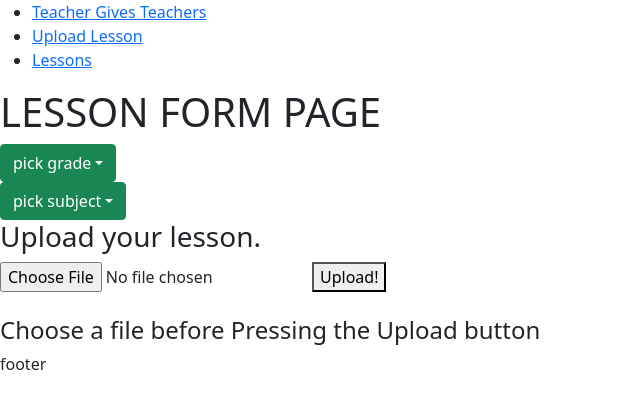
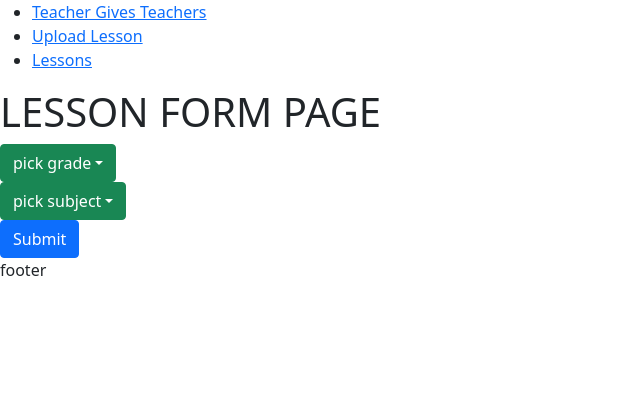
Before and after one commit to Ekosma/p5-frontend, a React (Create React App) app: page /Lesson/new in a window 1280 px wide. Shown: the top 408 px of the page, without its empty margins (0-640 px from the left). Built offline with nearby package versions, Linux system fonts and the light colour scheme.

Commit message:
hitting first fetch

```diff
--- a/src/components/lessonForm/LessonFormContainer.js
+++ b/src/components/lessonForm/LessonFormContainer.js
@@ -3,6 +3,7 @@ import PdfUpload from "./Pdf_Upload";
 import DropdownItem from '../dropdownItem';
 import { connect } from 'react-redux';
 import {fetchLessons} from '../../redux/actions/fetchLessons'
+import { Form, Button } from 'react-bootstrap';
 
 class LessonFormContainer extends Component {
   constructor(props) {
@@ -25,19 +26,31 @@ class LessonFormContainer extends Component {
       subject: e.target.innerHTML
     })
   }
+
+  handleSubmit = (e) => {
+    e.preventDefault()
+    console.log("handleSubmit")
+    console.log(this.state.grade)
+    this.props.fetchLessons(this.state.grade)
+    console.log("handleSubmit")
+    this.setState({
+
+    })
+  }
+
   render() {
     const grades = ["Kindergarten", "First", "Second", "Third", "Fourth", "Fifth", "Sixth", "Seventh", "Eighth", "Ninth", "Tenth", "Eleventh", "Twelfth" ]
-      const subjects = ["English", "History", "Mathematics", "Science", "Fine Arts", "Athletics", "Elective"]
+    const subjects = ["English", "History", "Mathematics", "Science", "Fine Arts", "Athletics", "Elective"]
 
-      const listGrade = <DropdownItem list={grades} choice={this.state.grade} onClick={this.gradeChoice} />
-      const listSubject = <DropdownItem list={subjects} choice={this.state.subject} onClick={this.subjectChoice} />
+    const listGrade = <DropdownItem list={grades} choice={this.state.grade} onClick={this.gradeChoice} />
+    const listSubject = <DropdownItem list={subjects} choice={this.state.subject} onClick={this.subjectChoice} />
     return (
-      <div>
+      <Form onSubmit={this.handleSubmit}>
         <h1>LESSON FORM PAGE</h1>
         {listGrade}
         {listSubject}
-        <PdfUpload />
-      </div>
+        <Button variant="primary" type="submit">Submit</Button>
+      </Form>
     )
   }
 }
--- a/src/redux/actions/fetchLessons.js
+++ b/src/redux/actions/fetchLessons.js
@@ -1,15 +1,16 @@
 export const fetchLessons = (data) => {
+  console.log(data)
   return(dispatch) => {
+    console.log("fetchLessons")
     fetch(`http://localhost:3001/lessons`, {
-      method: "POST",
       headers: {
         "Content-Type": "application/json",
       },
+      method: "POST",
       body: JSON.stringify({ lesson: data }),
     })
       .then((res) => res.json())
-      .then((lesson) =>
-        dispatch({ type: "UPLOAD_LESSON_SUCCESS", payload: lesson })
+      .then((lesson) => dispatch({ type: "UPLOAD_LESSON_SUCCESS", payload: lesson })
       )
   }
 }
--- a/src/redux/reducers/reducer.js
+++ b/src/redux/reducers/uploadForm.js
@@ -1,15 +1,15 @@
 const initialState = {
-
+  grade: "",
+  subject: ""
 }
 
 // Use the initialState as a default value
 export default function appReducer(state = initialState, action) {
   // The reducer normally looks at the action type field to decide what happens
   switch (action.type) {
-    // Do something here based on the different types of actions
+    case "UPLOAD_LESSON_SUCCESS":
+      return action.formData
     default:
-      // If this reducer doesn't recognize the action type, or doesn't
-      // care about this specific action, return the existing state unchanged
       return state
   }
 }
--- a/src/redux/store.js
+++ b/src/redux/store.js
@@ -1,6 +1,13 @@
-import { createStore } from 'redux'
-import rootReducer from './reducers/reducer'
+import { createStore, applyMiddleware, compose, combineReducers } from 'redux'
+import thunk from 'redux-thunk'
+import uploadForm from './reducers/uploadForm'
 
-const store = createStore(rootReducer)
+const reducer = combineReducers({
+  uploadForm,
+})
+
+const composeEnhancer = window.__REDUX_DEVTOOLS_EXTENSION_COMPOSE__ || compose;
+
+const store = createStore(reducer, composeEnhancer(applyMiddleware(thunk)))
 
 export default store
```
Also changed, not shown: src/components/lessonForm/Pdf_Upload.js (indentation only).
